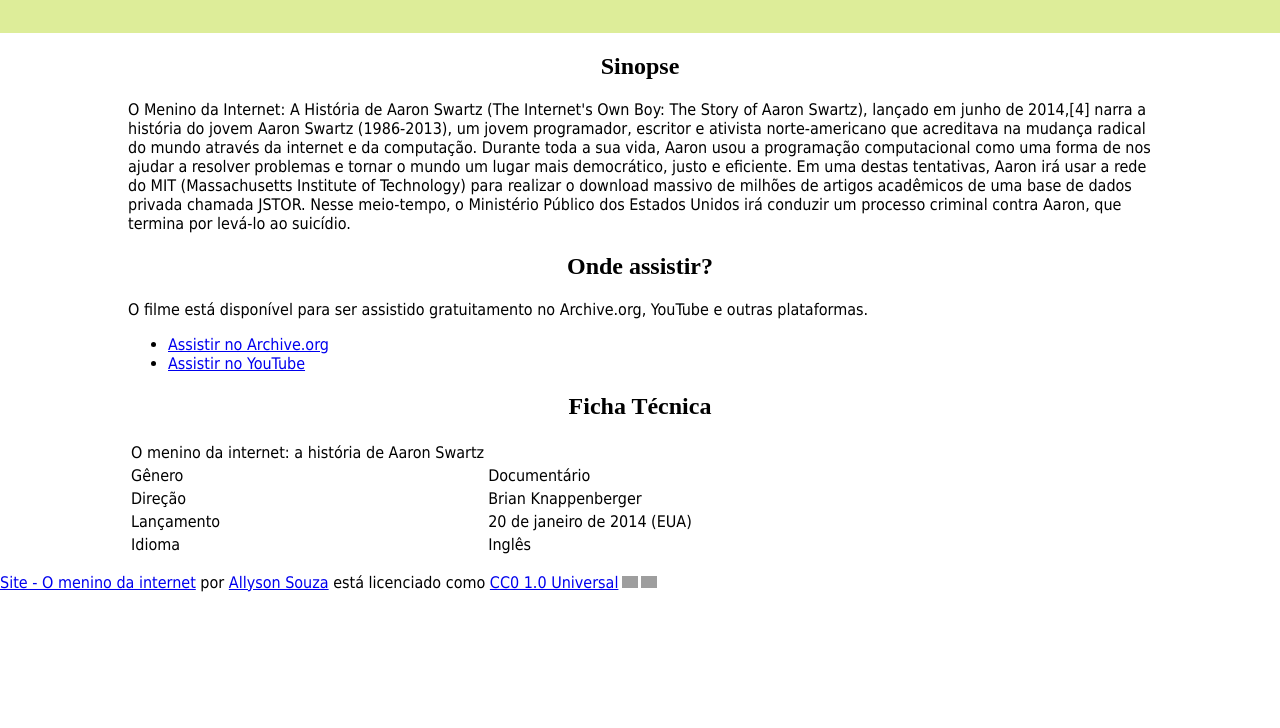
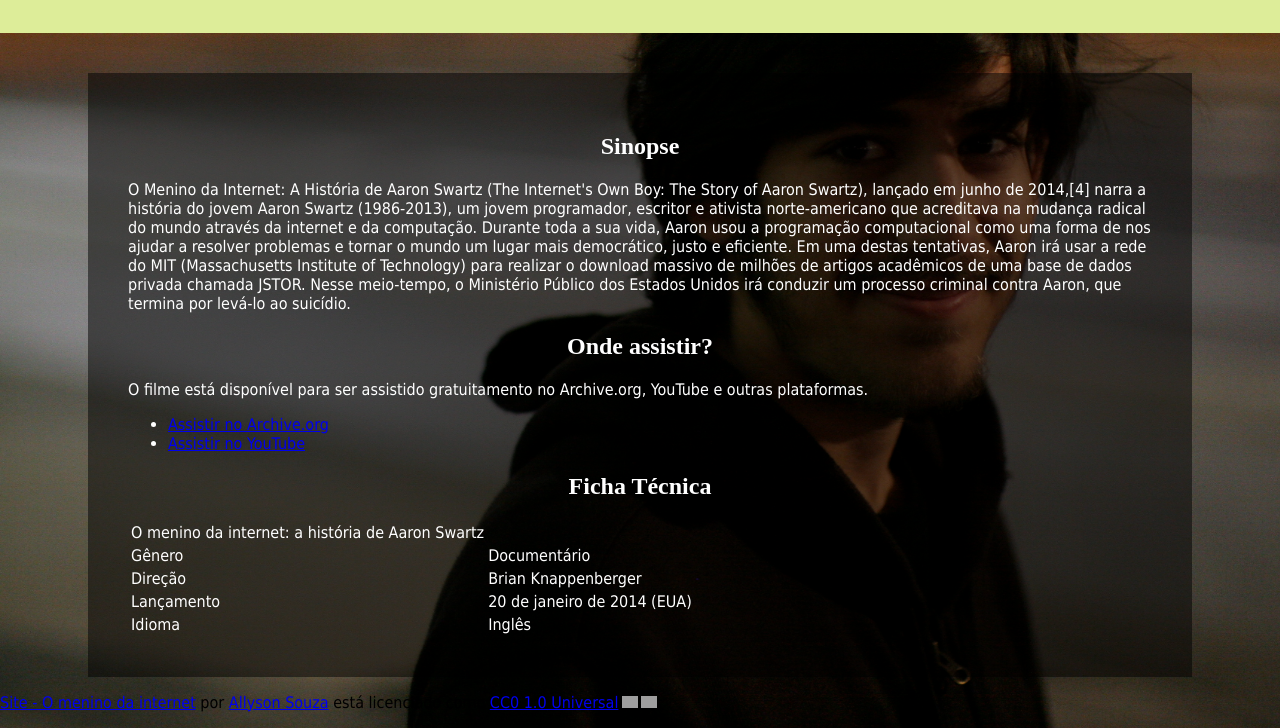
Before and after one commit to SENAI-Cotia/o-menino-da-internet, a plain HTML site: page index.html in a window 1280 px wide. Shown: the part 140-868 px from the top of the page. Before the commit the page ends 800 px from the top, so only its background shows below. Drawn offline with Linux system fonts and the light colour scheme; grey boxes are pictures that could not be loaded.

Commit message:
Estiliza background e main
Adiciona uma imagem de background no site todo (no seletor html) e modifica a tag main para melhorar o contraste entre texto e fundo, garantindo melhor legibilidade.

```diff
--- a/style.css
+++ b/style.css
@@ -1,3 +1,8 @@
+htmL {
+    background: url("imagens/aaron-swartz.jpg");
+    background-size: cover;
+}
+
 body {
     font-family: Tahoma;
     margin: 0;
@@ -21,11 +26,14 @@ h1 {
  * Main                      *
  *****************************/
 main {
-    width: 80%;
+    background-color: rgba(0, 0, 0, 0.5);
+    color: #ffffff;
+    padding: 40px;
     margin-left: auto;
     margin-right: auto;
-    margin-top: 0;
+    margin-top: 40px;
     margin-bottom: 0;
+    width: 80%;
 }
 
 /*****************************
```
Also changed, not shown: imagens/aaron-swartz.jpg (added).
